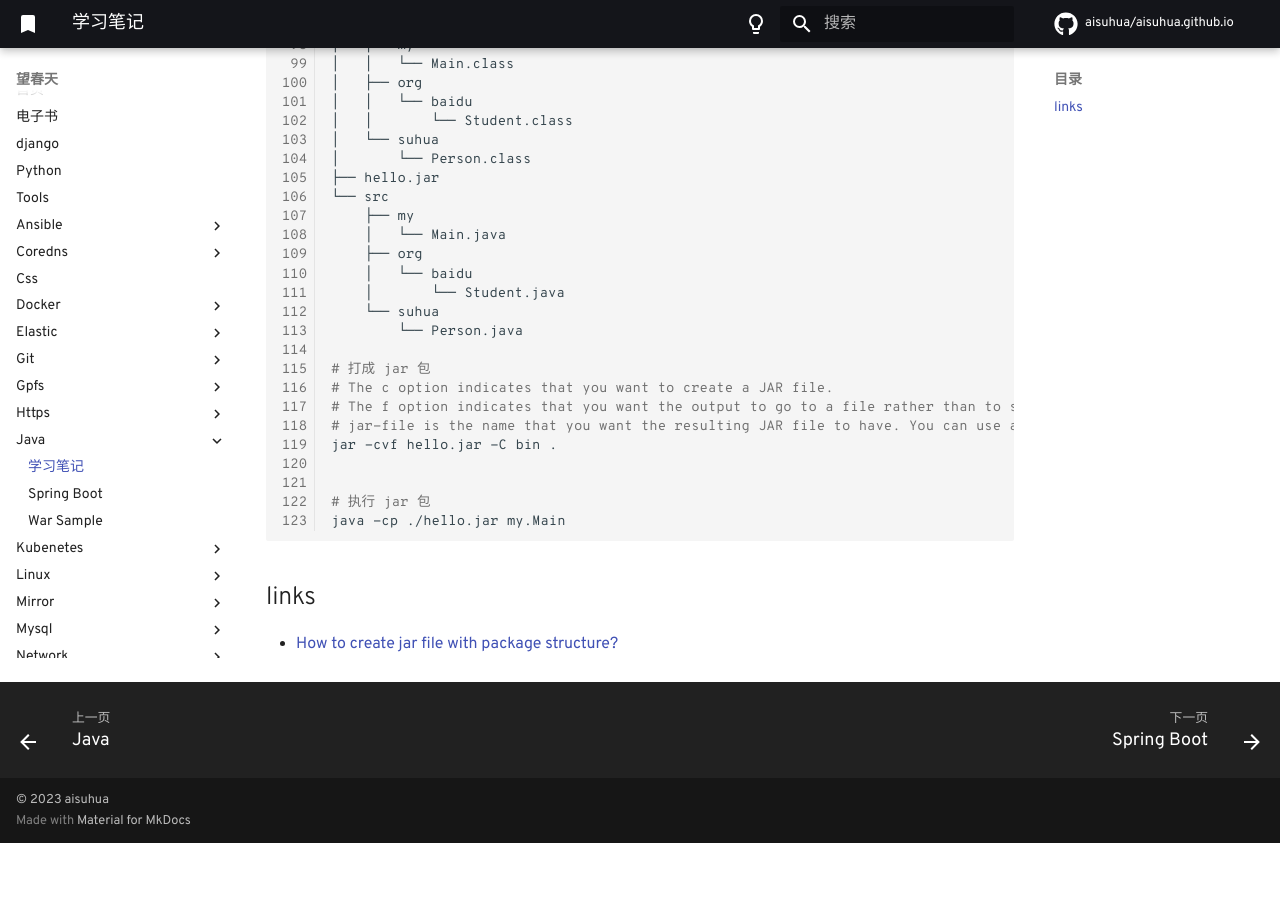
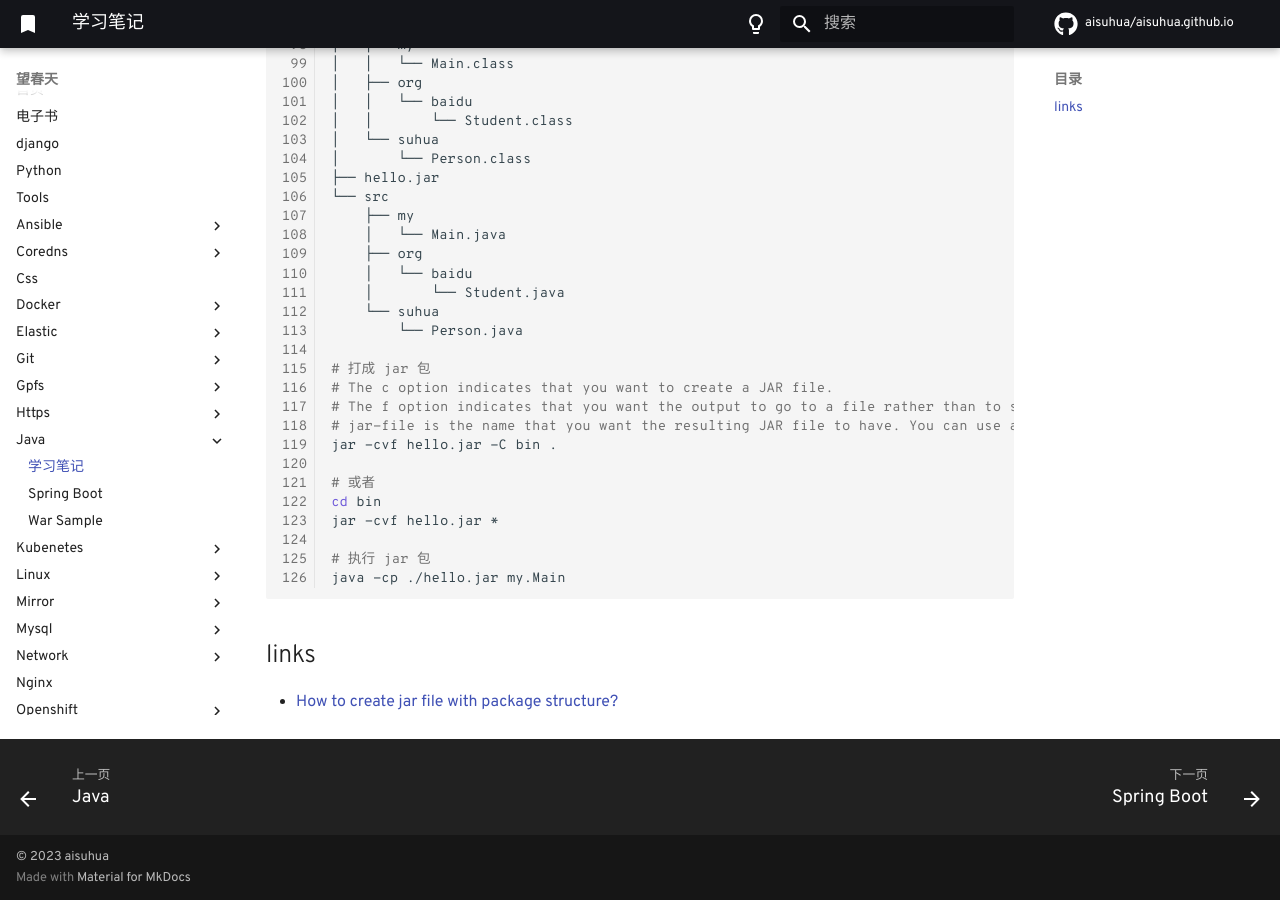
Before and after one commit to aisuhua/aisuhua.github.io, an MkDocs documentation site: the page built from docs/java/notes.md, in a window 1280 px wide and 900 px high, scrolled down 2000 px. Built offline with MkDocs 1.6.1 and Material for MkDocs 9.7.7, drawn with Linux system fonts in a browser that asks for light colours; comment, search, counter and statistics services are not loaded; before the commit the page ends 2843 px from its top, so only the background shows below that.

Commit message:
notes.md

```diff
--- a/docs/java/notes.md
+++ b/docs/java/notes.md
@@ -121,6 +121,9 @@ tree
 # jar-file is the name that you want the resulting JAR file to have. You can use any filename for a JAR file. By convention, JAR filenames are given a .jar extension, though this is not required.
 jar -cvf hello.jar -C bin .
 
+# 或者
+cd bin
+jar -cvf hello.jar *
 
 # 执行 jar 包
 java -cp ./hello.jar my.Main
```
